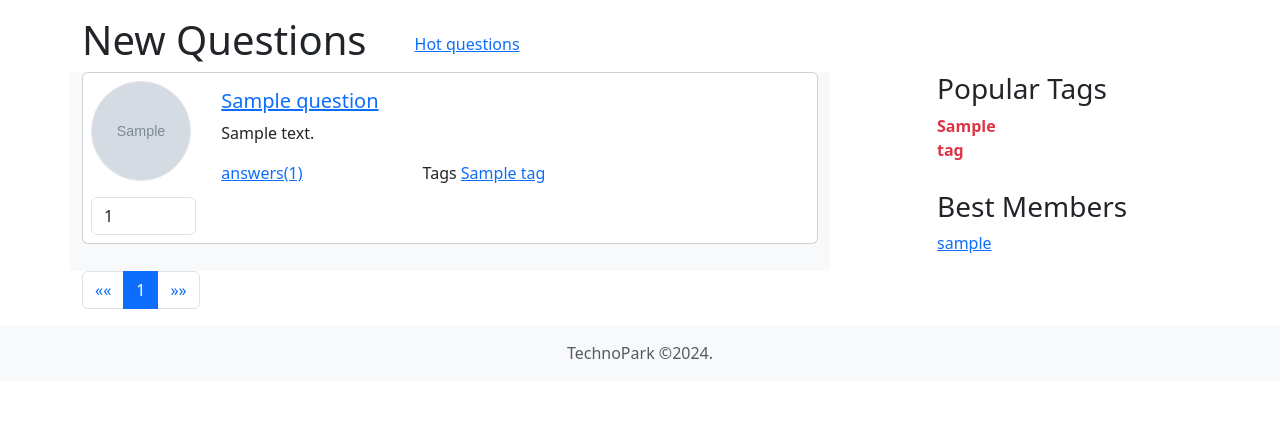
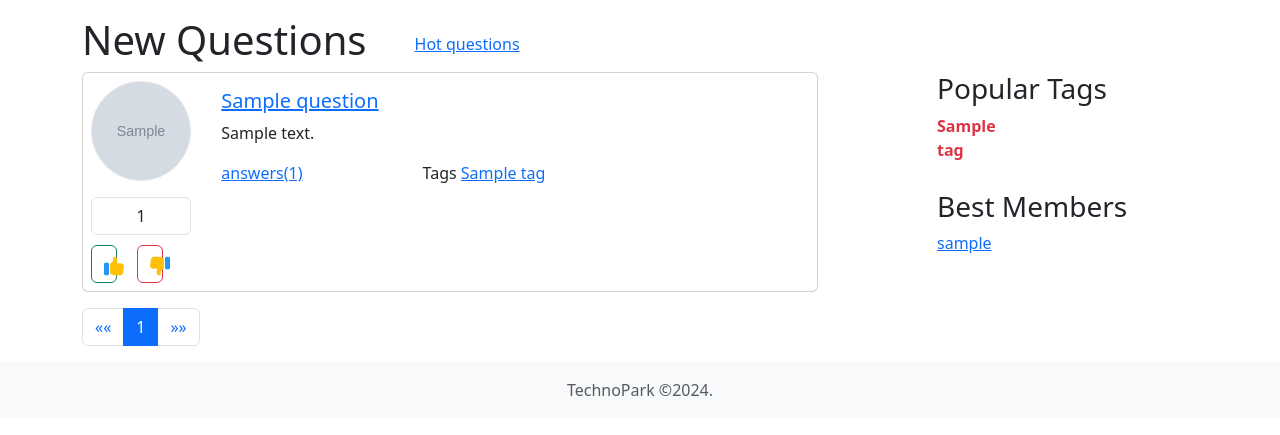
Before and after one commit to FireSpirit171/askme_website, a Django app: page / in a window 1280 px wide. Shown: the part 56-491 px from the top of the page. Run offline with Django 5.2, Linux system fonts and the light colour scheme; tables that the repository leaves empty hold one stand-in row (values such as "Sample post"); grey boxes marked "Sample" are stand-in pictures; some libraries are stand-ins or nearby versions.

Commit message:
Кнопки лайка и дизлайка

```diff
--- a/app/views.py
+++ b/app/views.py
@@ -180,3 +180,10 @@ def ask(request):
 def logout_view(request):
     logout(request)
     return redirect(reverse('index'))
+
+
+def like(request, question_id):
+    pass
+
+def dislike(request, question_id):
+    pass
--- a/askme_website/urls.py
+++ b/askme_website/urls.py
@@ -31,7 +31,9 @@ urlpatterns = [
     path( 'logout/', views.logout_view, name = 'logout' ),
     path( 'member/<str:member_name>', views.member, name = 'member' ),
     path( 'profile/edit/', views.settings, name = 'settings' ),
-    path( 'ask/', views.ask, name = 'ask' )
+    path( 'ask/', views.ask, name = 'ask' ),
+    path( 'like', views.like, name='like' ),
+    path( 'dislike', views.dislike, name='dislike' )
 ]
 
 if settings.DEBUG:
--- /dev/null
+++ b/static/js/index.js
@@ -0,0 +1,9 @@
+const init = () => {
+    const questions = document.querySelectorAll('.card')
+
+    for (const question of questions) {
+        const likeButton = question.querySelector('like-btn')
+        const dislikeButton = question.querySelector('dislike-btn')
+        const likeCounter = question.querySelector('like-counter')
+    }
+}
--- a/templates/index.html
+++ b/templates/index.html
@@ -11,7 +11,7 @@
     </div>
 
     <!--Карточки-->
-    <article class="col-8 bg-light">
+    <article class="col-8">
 
       {% for question in questions %}
 
@@ -21,4 +21,6 @@
 
     </article>
 
+    <script src="{% static 'js/index.js' %}"></script>
+
 {% endblock  %}
--- a/templates/layouts/answer.html
+++ b/templates/layouts/answer.html
@@ -3,7 +3,7 @@
     <div class="row g-0">
     <div class="col-2 p-2">
         <div class="border mb-3 rounded-image-container" style="height: 75px; width: 75px;">
-            <a href="{% url "member" answer.author %}"><img src="../static/img/default_user_icon.png" class="rounded-image"></a>
+            <a href="{% url "member" answer.author %}"><img src="{{answer.author.avatar.url}}" class="rounded-image"></a>
         </div>
         <div class="input-group" style="width: 75px;">
         <input type="number" value="{{ answer.num_likes }}" class="form-control">
--- a/templates/layouts/question.html
+++ b/templates/layouts/question.html
@@ -1,15 +1,29 @@
 {% load static %}
 
 <!--Карточка-->
-      <div class="card mb-3">
+      <div id="{{question.id}}" class="card mb-3">
         <div class="row g-0">
           <div class="col-2 p-2">
             <div class="border mb-3 rounded-image-container">
               <a href="{% url "member" question.author %}"><img src="{{question.author.avatar.url}}" class="rounded-image"></a>
             </div>
-            <div class="input-group flex-nowrap" style="width: 105px;">
-              <input type="number" value="{{ question.num_likes }}" class="form-control">
+            <div class="input-group flex-nowrap like-counter" style="width: 100px; margin-bottom: 10px;">
+              <input type="text" value="{{ question.num_likes }}" class="form-control text-center" readonly>
             </div>
+
+            <div class="btn-group" role="group" aria-label="Basic outlined example" style="width: 100px;">
+              <form method="post" action="{% url "like" question.id %}">
+                <button class="col-1 btn btn-outline-success like-btn">
+                  <img src="{% static 'img/like.png' %}" alt="Like" class="like-icon" style="width: 20px; height:20px;">
+                </button>
+              </form>
+              <form method="post" action="{% url "dislike" question.id %}">
+                <button class="col-1 btn btn-outline-danger dislike-btn">
+                  <img src="{% static 'img/dislike.png' %}" alt="Dislike" class="dislike-icon" style="width: 20px; height:20px;">
+                </button>
+              </form>
+            </div>
+
           </div>
           <div class="col">
             <div class="card-body">
```
Also changed, not shown: templates/question.html (+11 -2 lines), static/img/dislike.png (added), static/img/like.png (added).
